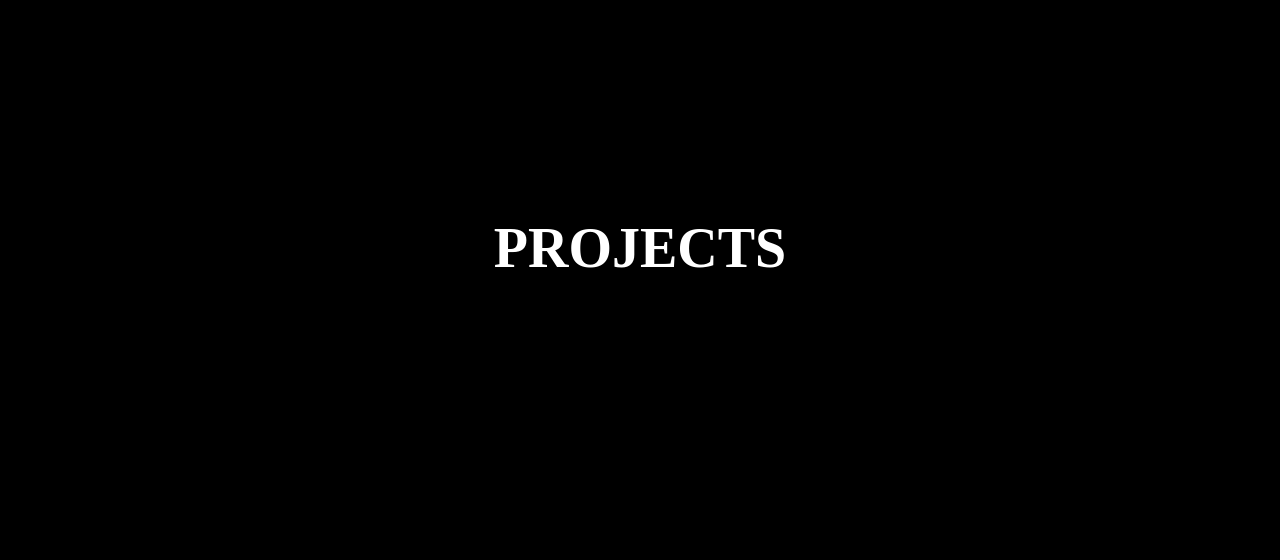
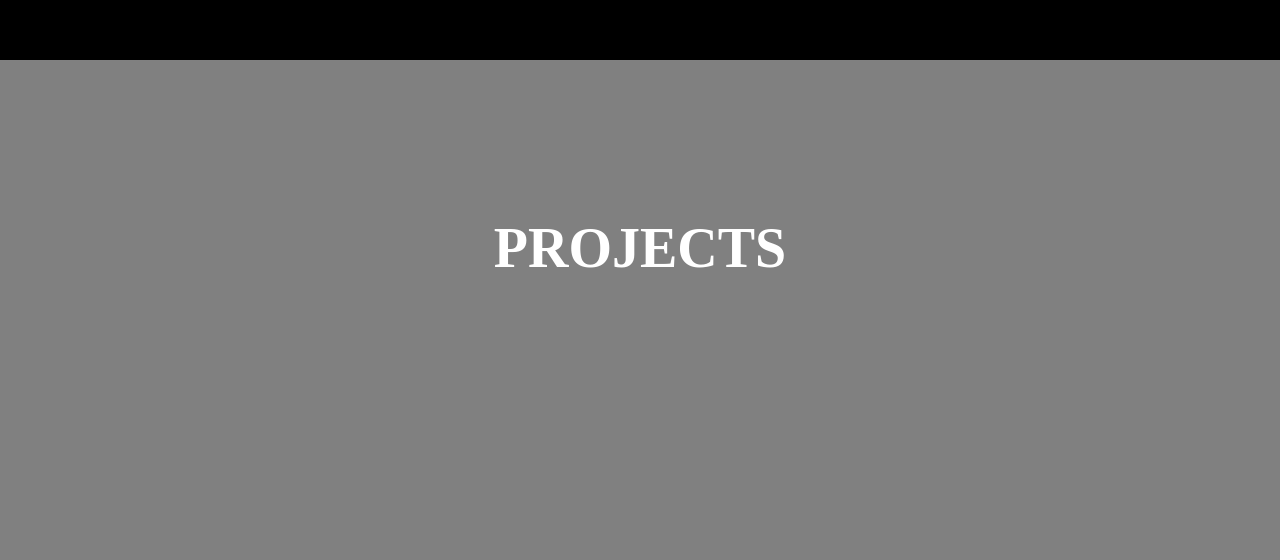
Before and after one commit to gaebonglee/frontend_portfolio, a React (Create React App) app: page / in a window 1280 px wide. Shown: the part 4964-5524 px from the top of the page. Built offline with nearby package versions, Linux system fonts and the light colour scheme.

Commit message:
디자인 수정 중

```diff
--- a/src/styles/components/projects/Projects.scss
+++ b/src/styles/components/projects/Projects.scss
@@ -1,5 +1,5 @@
 .section--projects-Home {
-  background-color: black;
+  background-color: gray;
   .intro {
     padding: 20vh 0;
     h1 {
@@ -116,7 +116,7 @@
   position: relative;
   overflow: hidden;
   border-radius: 10px;
-  background-color: rgba(0, 0, 0, 0.5);
+  background-color: rgba(0, 0, 0, 0.1);
   color: white;
 }
 
```
